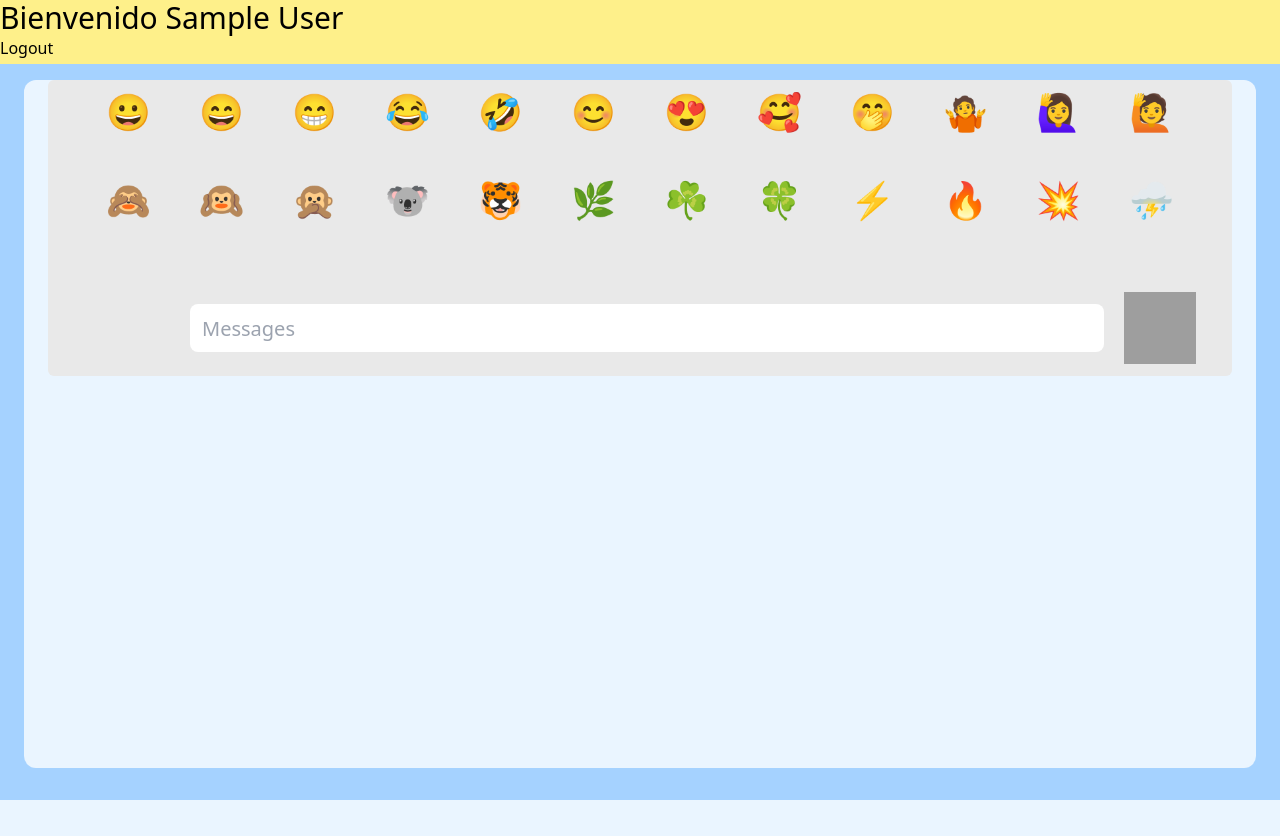
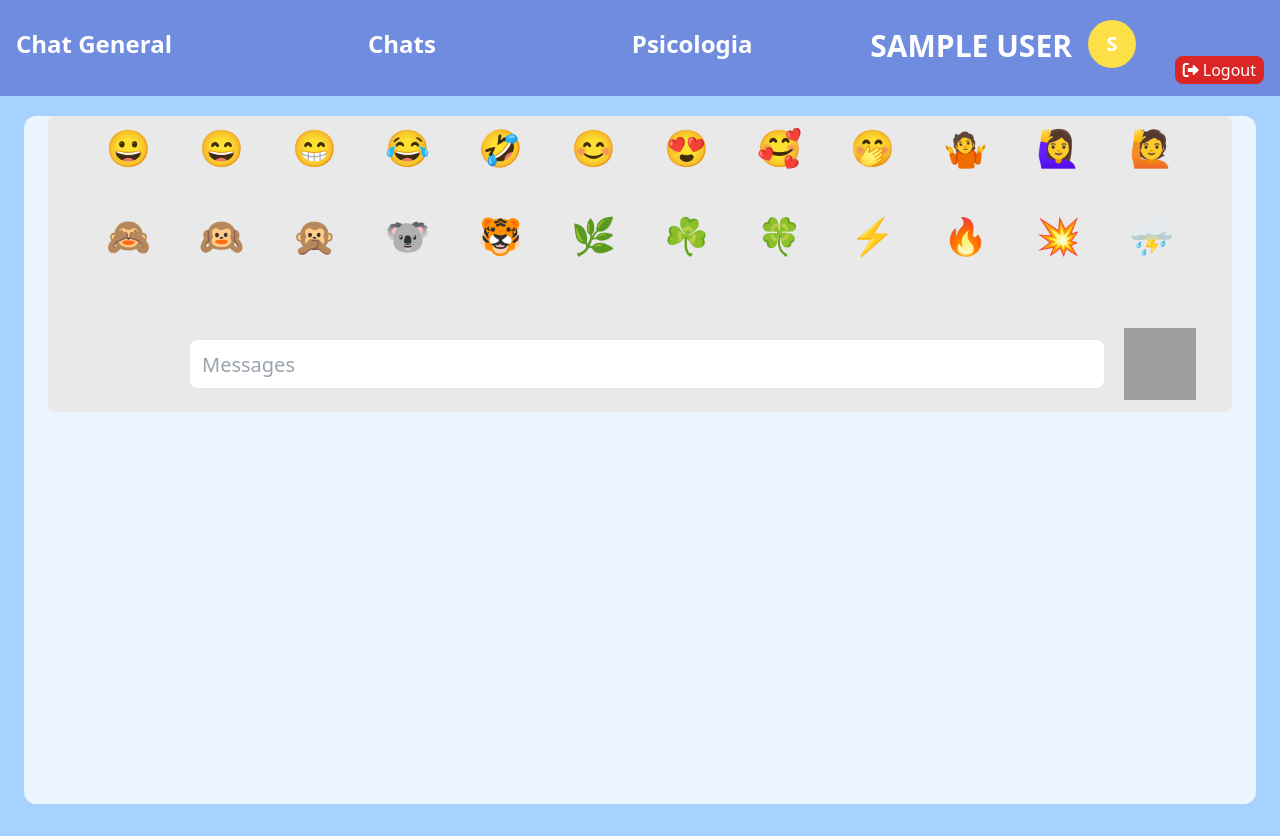
Before and after one commit to rom213/sora_project, a Flask app: page /index in a window 1280 px wide. Before the commit the page ends 800 px from the top, so only its background shows below. Run offline with Flask 2, Linux system fonts and the light colour scheme; the visitor is signed in with stand-in values (Sample User, id 1); data comes from the database, SQL or seed files in the repository; data that the repository does not hold is empty; some libraries are stand-ins or nearby versions; grey boxes are pictures that could not be loaded.

Commit message:
change cool view headeer

```diff
--- a/src/config.py
+++ b/src/config.py
@@ -5,7 +5,7 @@ class Config:
 class DevelopmentConfig(Config):
     DEBUG = True
     MYSQL_HOST = 'localhost'
-    MYSQL_USER = 'romario'
+    MYSQL_USER = 'root'
     MYSQL_PASSWORD = '1234567'
     MYSQL_DB = 'chat'
     SQLALCHEMY_DATABASE_URI = f'mysql+pymysql://{MYSQL_USER}:{MYSQL_PASSWORD}@{MYSQL_HOST}/{MYSQL_DB}?charset=utf8mb4'
--- a/src/models/entities/User.py
+++ b/src/models/entities/User.py
@@ -31,3 +31,7 @@ class User(UserMixin, db.Model):
 
     def __repr__(self):
         return f'<User {self.username}>'
+
+
+    def first_letter(self):
+        return self.fullname[0].upper() if self.fullname else None
--- /dev/null
+++ b/src/templates/header/header.html
@@ -0,0 +1,67 @@
+{% extends 'layout.html' %} {% block titles %} SORA {% endblock %} {% block body
+%}
+<div class="w-full h-24 bg-[#6f8cde] fixed z-20">
+  <div class="flex flex-row justify-end pt-5 space-x-4 pr-36">
+    <h2 class="sm:text-3xl uppercase font-bold text-white text-center pt-2">
+      {{ current_user.fullname }}
+    </h2>
+    <div
+      class="bg-yellow-300 flex items-center justify-center rounded-full w-12 h-12"
+    >
+      <span class="text-white font- font-extrabold text-xl"
+        >{{ current_user.first_letter() }}</span
+      >
+    </div>
+  </div>
+
+  <div
+    class="sm:text-2xl flex justify-start pl-2 space-x-44 font-bold gap-1 -mt-12"
+  >
+    <button
+      id="btn1"
+      onclick="toggleActive(this)"
+      class="text-center text-white p-2"
+    >
+      Chat General
+    </button>
+    <button
+      id="btn2"
+      onclick="toggleActive(this)"
+      class="text-center text-white p-2"
+    >
+      Chats
+    </button>
+    <button
+      id="btn3"
+      onclick="toggleActive(this)"
+      class="text-center text-white p-2"
+    >
+      Psicologia
+    </button>
+  </div>
+
+  <div
+    id="logoutBtn"
+    class="flex items-center space-x-2 justify-end pr-4 -mt-3"
+  >
+    <a
+      href="{{ url_for('users.logout') }}"
+      class="flex items-center px-2 py-0.5 bg-red-600 text-white rounded-lg hover:bg-red-700 transition-colors duration-300"
+    >
+      <i class="fas fa-sign-out-alt mr-1"></i>Logout</a
+    >
+  </div>
+</div>
+
+<script>
+  function toggleActive(element) {
+    // Remover la clase de fondo y redondeo de todos los botones
+    document.querySelectorAll(".sm\\:text-2xl button").forEach((btn) => {
+      btn.classList.remove("bg-[#0f45dc]", "rounded-xl");
+    });
+
+    // Agregar la clase de fondo y redondeo al botón clicado
+    element.classList.add("bg-[#0f45dc]", "rounded-xl", "pl-5", "pr-5");
+  }
+</script>
+{% endblock %}
--- a/src/templates/index.html
+++ b/src/templates/index.html
@@ -4,14 +4,13 @@
 
 {% block body %}
 <div class="">
-    <div class="w-full h-16 bg-yellow-200 fixed z-20">
-        <h2 class="sm:text-3xl">Bienvenido {{ current_user.fullname }}</h2>
-        <div id="logoutBtn">
-            <a href="{{ url_for('users.logout') }}">Logout</a>
-        </div>
+
+    <div>
+        {% include 'header/header.html' %}
     </div>
 
-    <div class="bg-[#A5D2FF] w-full h-full absolute  overflow-x-auto p-6 pt-20 pb-8">
+
+    <div class="bg-[#A5D2FF] w-full h-full absolute  overflow-x-auto p-6 pt-20 pb-8 mt-9">
         {% include 'chatgroup/chatGroup.html' %}
     </div>
 </div>
--- a/src/templates/layout.html
+++ b/src/templates/layout.html
@@ -10,6 +10,7 @@
     <script src="https://cdn.tailwindcss.com"></script>
     <script src="https://cdnjs.cloudflare.com/ajax/libs/socket.io/4.7.5/socket.io.js" integrity="sha512-luMnTJZ7oEchNDZAtQhgjomP1eZefnl82ruTH/3Oj/Yu5qYtwL7+dVRccACS/Snp1lFXq188XFipHKYE75IaQQ==" crossorigin="anonymous" referrerpolicy="no-referrer"></script>
     <script src="https://cdn.jsdelivr.net/npm/vue@3.2.37/dist/vue.global.js"></script>
+    <link rel="stylesheet" href="https://cdnjs.cloudflare.com/ajax/libs/font-awesome/6.0.0-beta3/css/all.min.css">
 </head>
 
 <body class="h-full">
```
